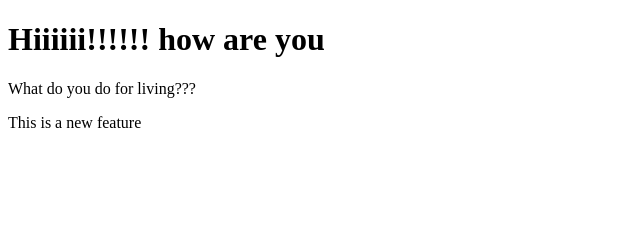
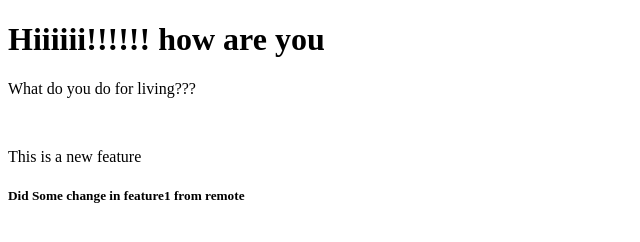
Before and after one commit to cracker2004/localRepo, a plain HTML site: page index.html in a window 1280 px wide. Shown: the whole page, without its empty margins (0-640 px from the left). Drawn offline with Linux system fonts and the light colour scheme.

Commit message:
Update index.html remotely

```diff
--- a/index.html
+++ b/index.html
@@ -7,7 +7,8 @@
 </head>
 <body>
     <h1>Hiiiiii!!!!!! how are you</h1>
-    <p> What do you do for living??? </p>
+    <p> What do you do for living??? </p> <br>
     <p>This is a new feature</p>
+    <h5> Did Some change in feature1 from remote </h5>
 </body>
 </html>
```
